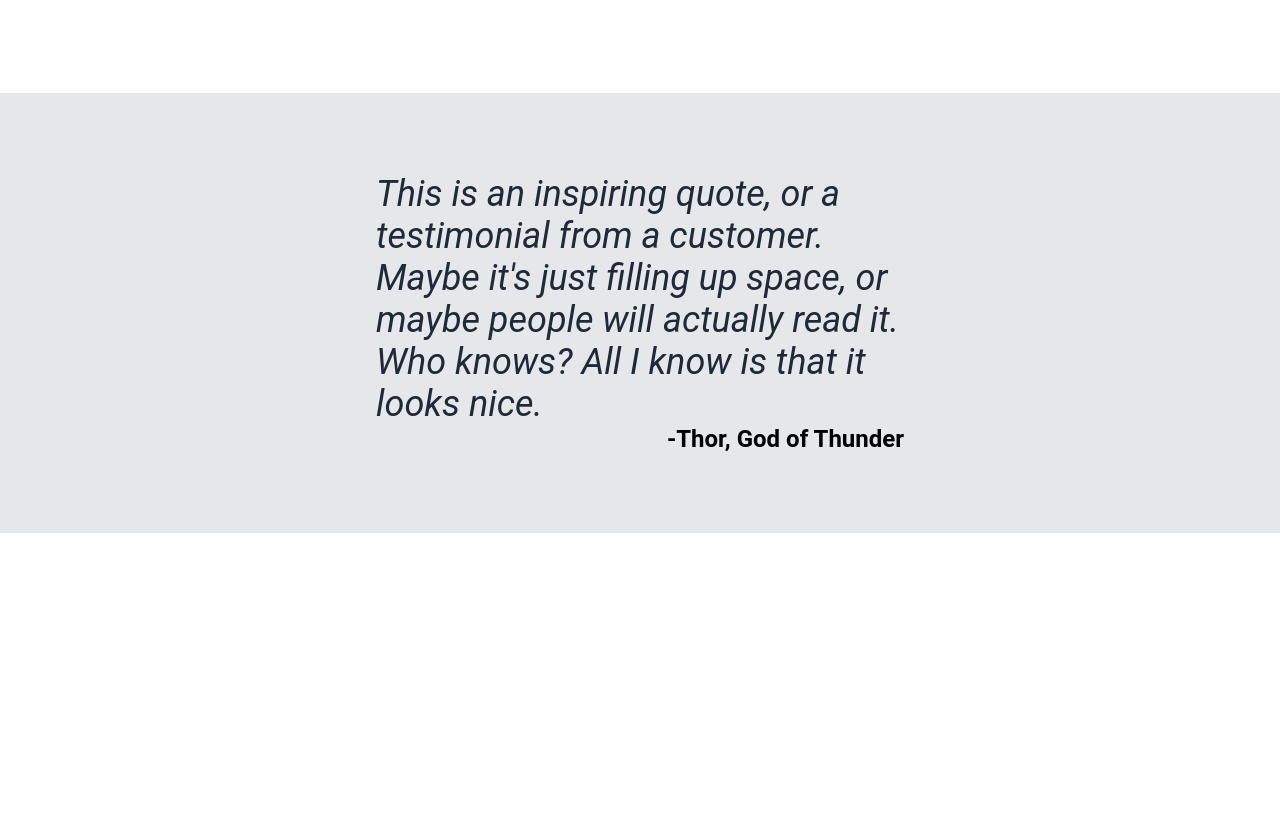
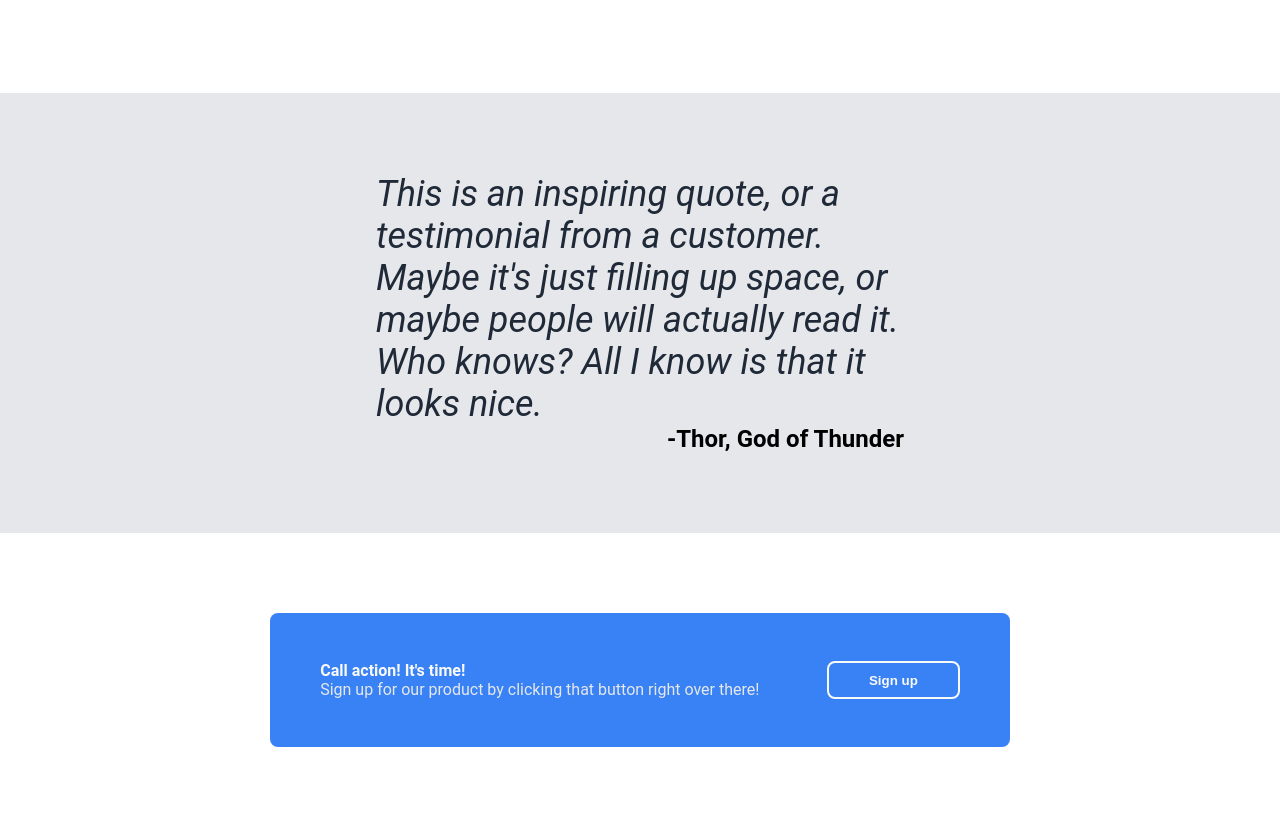
Before and after one commit to gabi1447/odin-landing-page, a plain HTML site: page index.html in a window 1280 px wide. Shown: the part 869-1696 px from the top of the page. Before the commit the page ends 1402 px from the top, so only its background shows below. Drawn offline with Linux system fonts and the light colour scheme.

Commit message:
Finish adding content and styling signup section

```diff
--- a/css/style.css
+++ b/css/style.css
@@ -143,3 +143,38 @@ body {
     font-weight: 600;
     font-size: 1.5rem;
 }
+
+/* Sign up */
+.signup {
+    display: flex;
+    justify-content: center;
+    align-items: center;
+    width: 100%;
+    padding: 5rem 7rem;
+}
+
+.signup-container {
+    width: 70%;
+    display: flex;
+    justify-content: space-around;
+    background-color: #3882F6;
+    border-radius: 0.5rem;
+    padding: 3rem 1rem;
+}
+
+.signup-container button {
+    padding: 0.5rem 2.5rem;
+    border-radius: 0.5rem;
+    color: #F9FAF8;
+    font-weight: 700;
+    border: 0.15rem solid #F9FAF8;
+    background-color: transparent;
+}
+
+.signup-text h4 {
+    color: #F9FAF8;
+}
+
+.signup-text p {
+    color: #E5E7EB;
+}
--- a/index.html
+++ b/index.html
@@ -82,8 +82,19 @@
             </div>
         </div>
 
+        <div class="signup">
+            <div class="signup-container">
+                <div class="signup-text">
+                    <h4>Call action! It's time!</h4>
+                    <p>
+                        Sign up for our product by clicking that button right
+                        over there!
+                    </p>
+                </div>
+                <button class="signup-button">Sign up</button>
+            </div>
+        </div>
 
-        <div class="signup"></div>
         <div class="footer"></div>
     </div>
 </body>
```
